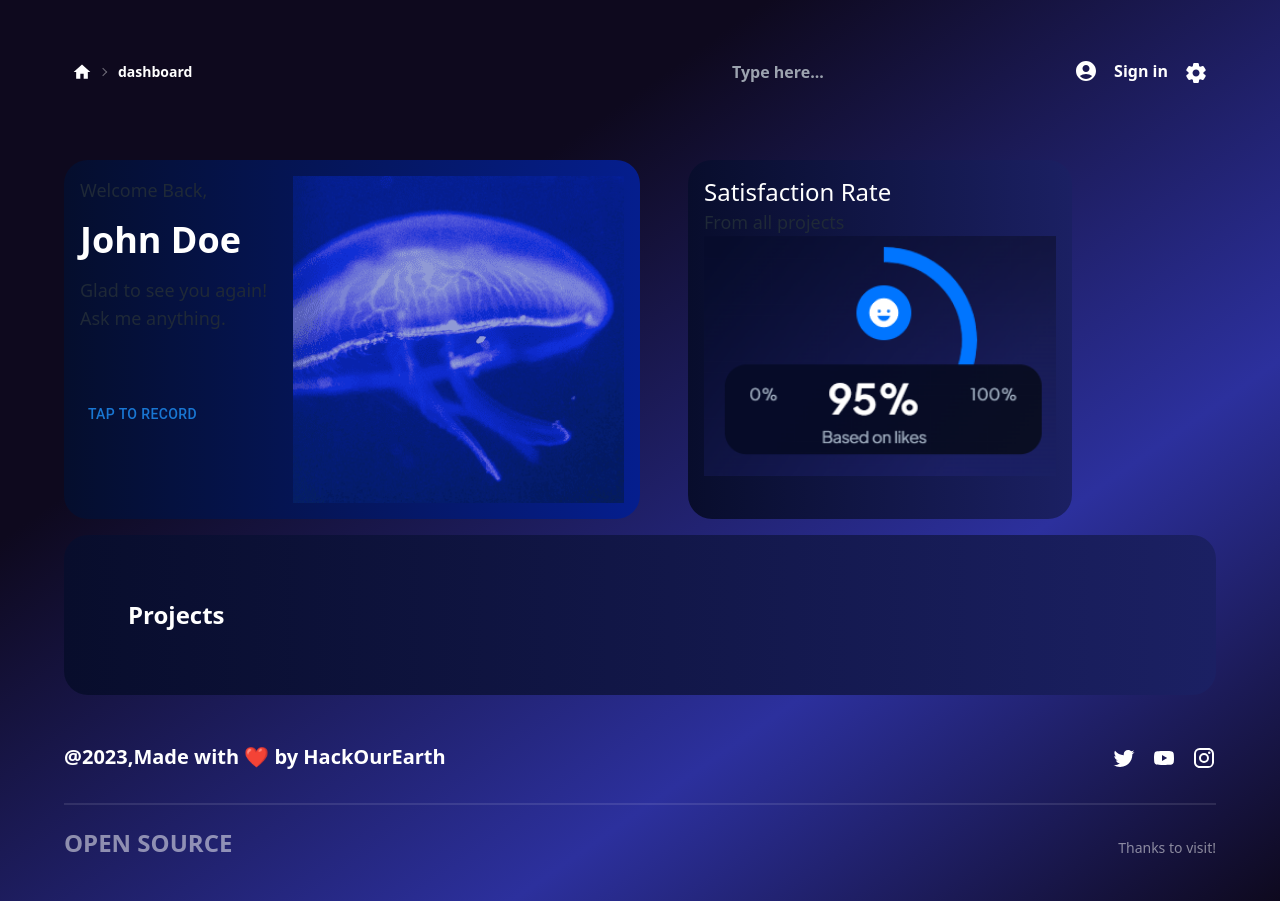
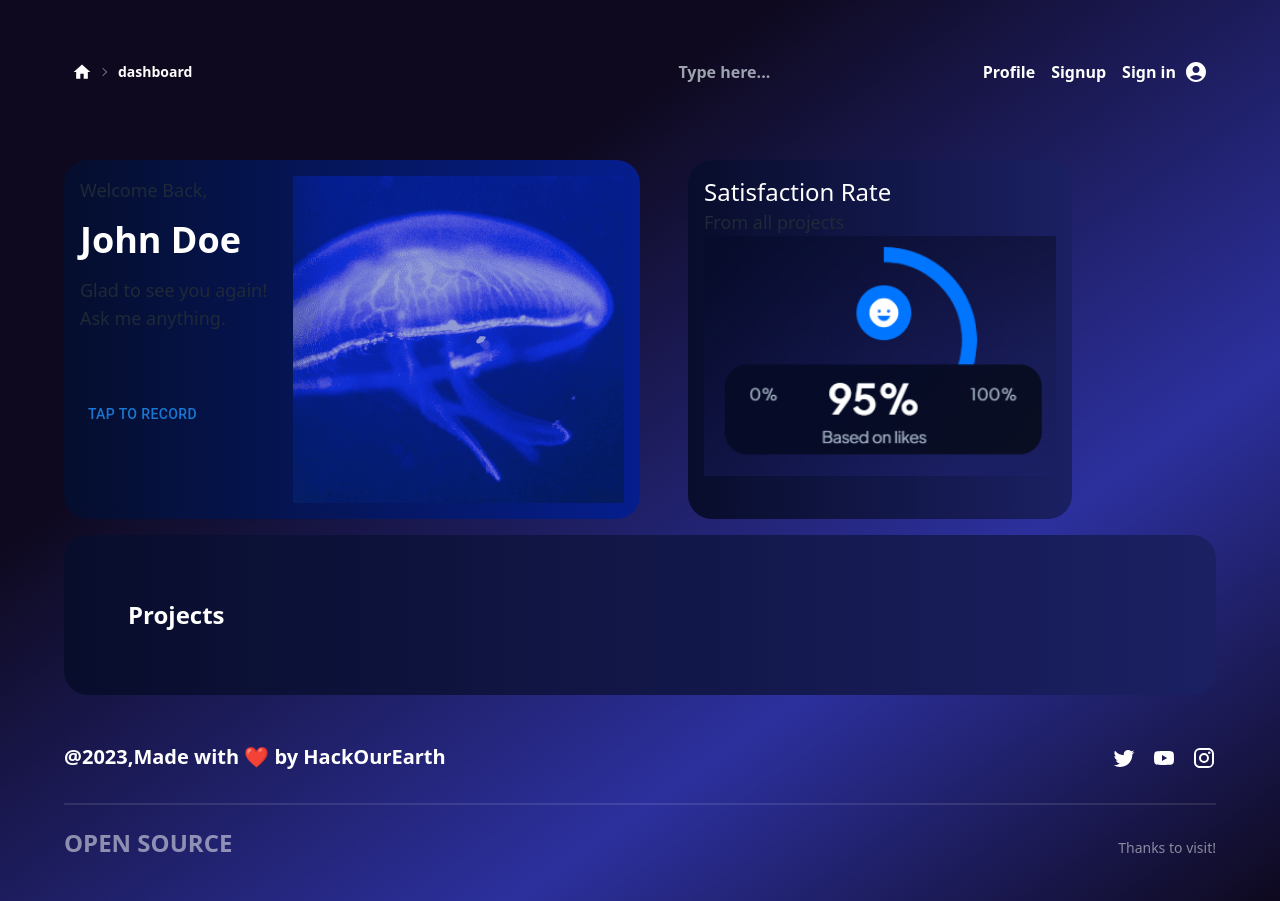
Before and after one commit to bajoriya-vaibhav/HackOurEarth, a React (Vite) app: page /dashboard in a window 1280 px wide. Built offline with nearby package versions, Linux system fonts and the light colour scheme; some icons are missing.

Commit message:
context provided to everything

```diff
--- a/package.json
+++ b/package.json
@@ -14,6 +14,7 @@
     "@emotion/styled": "^11.11.0",
     "@mui/icons-material": "^5.14.11",
     "@mui/material": "^5.14.11",
+    "axios": "^1.5.1",
     "daisyui": "^3.8.2",
     "framer-motion": "^10.16.4",
     "react": "^18.2.0",
--- a/src/components/navbar/Nav.jsx
+++ b/src/components/navbar/Nav.jsx
@@ -1,5 +1,5 @@
 import React, { useContext, useState } from 'react'
-import {Link} from 'react-router-dom'
+import {Link, useLocation, useNavigate} from 'react-router-dom'
 import { Path, Searchbar } from './navstyles'
 import AccountCircleRoundedIcon from '@mui/icons-material/AccountCircleRounded';
 import SettingsRoundedIcon from '@mui/icons-material/SettingsRounded';
@@ -10,7 +10,14 @@ import { GlobalContext } from '../../context/Global';
 import { Button } from '@mui/material';
 
 const Nav = () => {
-  const {active} = useContext(GlobalContext)
+  const location = useLocation();
+  const {active,setActive} = useContext(GlobalContext)
+  const navigate = useNavigate()
+  const handleLogout = ()=>{
+    setActive(false);
+    navigate('/login');
+    navigate(0);
+  }
   return (
     <motion.nav
     variants={navVariants}
@@ -18,16 +25,18 @@ const Nav = () => {
     whileInView="show"
     className={`${styles.xPaddings} py-8 relative`}
   >
-    <div className='flex bg-transparent gap-10 mx-2 my-4 items-center justify-between font-bold text-white'>
+    <div className='flex bg-transparent mx-2 my-4 items-center justify-between font-bold text-white'>
       <div className='w-1/2'><Path/></div>
       <div className='w-1/4'><Searchbar/></div>
       <div className='flex gap-4'>
-      <AccountCircleRoundedIcon/>{active?<div>Hi,There</div>:<Link to='/login' className='flex gap-2'>Sign in</Link>}
-        <Link to='/'><SettingsRoundedIcon/></Link>
+      {location.pathname==="/profile" && active?<Link to="/dashboard">Dashboard</Link>:<div></div>}
+      {location.pathname==="/dashboard"?<Link to="/profile">Profile</Link>:<div></div>}
+      {active?<div></div>:<Link to='/signup'>Signup</Link>}
+      {active?<div>{/* Hi,There */}</div>:<Link to='/login' className='flex gap-2'>Sign in <AccountCircleRoundedIcon/></Link>}
+      {active?<Link onClick={handleLogout}>Logout</Link>:<></>}
       </div>
     </div>
   </motion.nav>
-
   )
 }
 
--- a/src/pages/Login.jsx
+++ b/src/pages/Login.jsx
@@ -6,11 +6,14 @@ import FloatingNav from '../components/FloatingNav'
 import axios from 'axios'
 import { useState } from 'react'
 import { useNavigate } from 'react-router-dom'
+import { useContext } from 'react'
+import { GlobalContext } from '../context/Global'
 
 const Login = () => {
   const [name, setName] = useState('');
   const [pass, setPass] = useState('');
   const navigate = useNavigate();
+  const {setActive} = useContext(GlobalContext)
 
   const checkLogin = async(userData)=>{
     const isValid =await axios.post('http://localhost:5000/users/login',userData)
@@ -19,6 +22,7 @@ const Login = () => {
       alert('Please check you password');
     }
     else if(check){
+      setActive(true)
       alert('Logged in successfully');
       navigate('/dashboard');
     }
```
Also changed, not shown: 1 other file (tests, documents, lock files or other folders).
